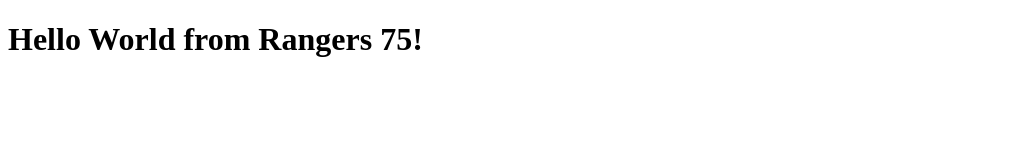
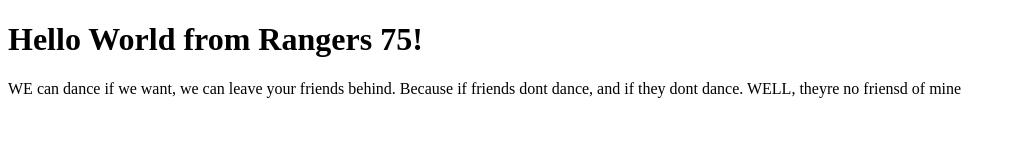
Before and after one commit to jackmar31/rangers_75_collab, a plain HTML site: page index.html in a window 1280 px wide. Shown: the whole page, without its empty margins (0-1016 px from the left). Drawn offline with Linux system fonts and the light colour scheme.

Commit message:
added message about friends not dancing

```diff
--- a/index.html
+++ b/index.html
@@ -8,6 +8,7 @@
 </head>
 <body>
     <h1>Hello World from Rangers 75!</h1>
+    <p> WE can dance if we want, we can leave your friends behind. Because if friends dont dance, and if they dont dance. WELL, theyre no friensd of mine</p>
 
 
 
```
